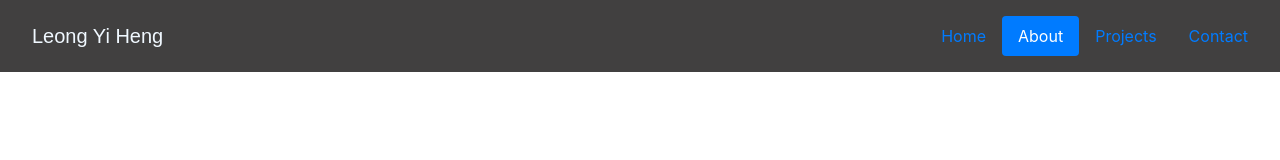
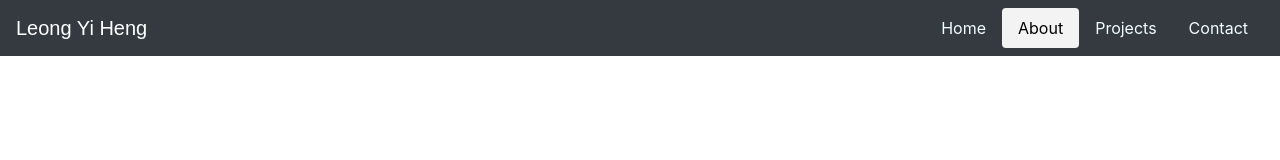
Before and after one commit to Reloin/Reloin.github.io, a plain HTML site: page about.html in a window 1280 px wide. Drawn offline with nearby package versions, Linux system fonts and the light colour scheme.

Commit message:
navbar style

```diff
--- a/about.html
+++ b/about.html
@@ -14,18 +14,16 @@
     </head>
     <body>
         <!--The header here-->
-        <header class="navbar container-md-12">
-          <!-- Image and text -->
-              <nav class="navbar">
-                  <a class="navbar-brand name" href="index.html">Leong Yi Heng</a>
-              </nav>
+        <header class="navbar navbar-dark bg-dark">
+          <!--Name-->
+          <a class="navbar-brand name" href="/">Leong Yi Heng</a>
           <!--Navbar link-->
           <ul class="nav nav-pills justify-content-end">
               <li class="nav-item">
-                <a class="nav-link" href="index.html">Home</a>
+                <a class="nav-link" href="/">Home</a>
               </li>
-              <li class="nav-item">
-                <a class="nav-link active disabled" href="about.html">About</a>
+              <li class="nav-item active disabled">
+                <a class="nav-link" href="about.html">About</a>
               </li>
               <li class="nav-item">
                 <a class="nav-link" href="project.html">Projects</a>
--- a/css/main.css
+++ b/css/main.css
@@ -1,10 +1,16 @@
-header{
-    background-color: rgb(65, 64, 64);
-}
+/*my name in navbar*/
 .name{
     color: aliceblue;
     font-family: 'Manrope', sans-serif;;
 }
-.nav-item{
+.nav-link{
     color: azure;
 }
+.nav-pills > .active > a{
+    background-color: rgb(243, 243, 243);
+    color: black;
+}
+.nav-link:hover{
+    color: white;
+    background-color: dimgray;
+}
```
Also changed, not shown: contact.html (+6 -8 lines), index.html (+4 -7 lines), project.html (+6 -8 lines).
